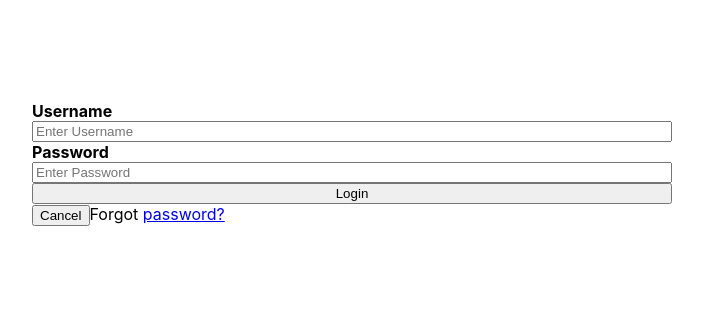
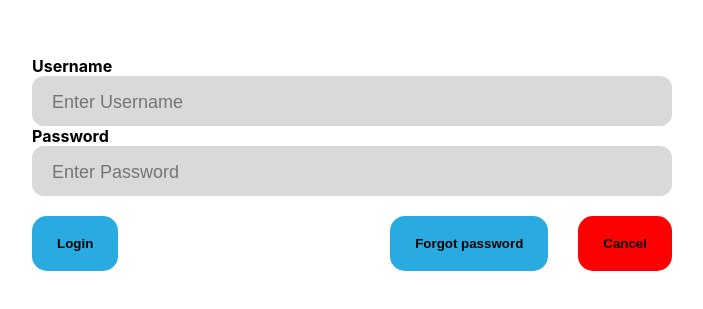
Before and after one commit to UrsvikAerodynamics/UrsvikAerodynamics-Printing-Official-Website, a React (Create React App) app: page /login in a window 1280 px wide. Shown: the part 237-546 px from the top of the page, without its empty margins (288-991 px from the left). Built offline with nearby package versions, Linux system fonts and the light colour scheme.

Commit message:
login form

```diff
--- a/src/components/extra/Button.tsx
+++ b/src/components/extra/Button.tsx
@@ -25,7 +25,6 @@ export default function Button(props: ButtonProps) {
         paddingLeft: "15px",
         paddingRight: "15px",
         borderRadius: "15px",
-        margin: "30px"
       }}
       className='Grow'>
       <Icon />
--- a/src/components/extra/Input.css
+++ b/src/components/extra/Input.css
@@ -0,0 +1,11 @@
+input {
+  border-radius: 12px;
+  border: 0;
+  box-sizing: border-box;
+  color: #eee;
+  font-size: 18px;
+  outline: 0;
+  padding: 4px 20px 0;
+  width: 100%;
+  height: 50px;
+}
--- a/src/components/extra/Input.tsx
+++ b/src/components/extra/Input.tsx
@@ -1,9 +1,10 @@
 import React from "react";
+import "./Input.css"
 
 interface IProps{
     type:string;
     placeholder:string;
-    borderColor: string;
+    color: string;
     name: string;
     required : boolean;
     onChange: () => void;
@@ -11,7 +12,7 @@ interface IProps{
 
 export default function TextInput(props:IProps) {
   return (
-    <input type={props.type} placeholder={props.placeholder} name={props.name} required={props.required} onChange={props.onChange} >
+    <input type={props.type} placeholder={props.placeholder} name={props.name} required={props.required} onChange={props.onChange} style={{backgroundColor:props.color}}>
 
     </input>
   );
--- a/src/components/header/Header.tsx
+++ b/src/components/header/Header.tsx
@@ -1,19 +1,19 @@
-import React from 'react';
-import './Header.css';
-import Logo from './images/Logo.png';
-import {LoginBtn} from './LoginBtn'
-
-
+import React from "react";
+import "./Header.css";
+import Logo from "./images/Logo.png";
+import { LoginBtn } from "./LoginBtn";
 
 export default function Header() {
   return (
     <header>
-      <nav className='SideLeft'>
-        <img className='Logo' src={Logo} alt='logo'></img>
+      <nav className="SideLeft">
+        <img className="Logo" src={Logo} alt="logo"></img>
       </nav>
-      <nav className='SideRight'>
-        <LoginBtn/>
+      <nav className="SideRight">
+        <div style={{ margin: "30px" }}>
+          <LoginBtn />
+        </div>
       </nav>
     </header>
-  )
+  );
 }
--- a/src/components/main/accounts/Login.tsx
+++ b/src/components/main/accounts/Login.tsx
@@ -1,16 +1,23 @@
 import React from "react";
 import Input from "../../extra/Input";
+import Button from "../../extra/Button";
 
 export default function Login() {
   return (
-    <div style={{display: "flex", justifyContent: "center", height:"100vh", alignItems:"center"}}>
+    <div
+      style={{
+        display: "flex",
+        justifyContent: "center",
+        height: "100vh",
+        alignItems: "center",
+      }}
+    >
       <div
         style={{
           display: "flex",
           flexDirection: "column",
           justifyContent: "center",
           width: "50%",
-
         }}
       >
         <label>
@@ -21,7 +28,7 @@ export default function Login() {
           placeholder="Enter Username"
           name="uname"
           required={true}
-          borderColor="#D9D9D9"
+          color="#D9D9D9"
           onChange={() => {}}
         />
 
@@ -34,17 +41,29 @@ export default function Login() {
           placeholder="Enter Password"
           name="psw"
           required={true}
-          borderColor="#D9D9D9"
+          color="#D9D9D9"
           onChange={() => {}}
         />
-
-
-        <button type="submit">Login</button>
-        <div>
-          <button type="button">Cancel</button>
-          <span>
-            Forgot <a href="#">password?</a>
-          </span>
+        <div
+          style={{
+            display: "flex",
+            flexDirection: "row",
+            marginTop: "20px",
+            justifyContent: "space-between",
+            alignItems: "center",
+          }}
+        >
+          <Button content="Login" color="#29ABE2" onClick={() => {}} />
+          <div style={{ display: "flex", justifyContent: "center" }}>
+            <div style={{ marginRight: "30px" }}>
+              <Button
+                content="Forgot password"
+                color="#29ABE2"
+                onClick={() => {}}
+              />
+            </div>
+            <Button content="Cancel" color="red" onClick={() => {}} />
+          </div>
         </div>
       </div>
     </div>
```
